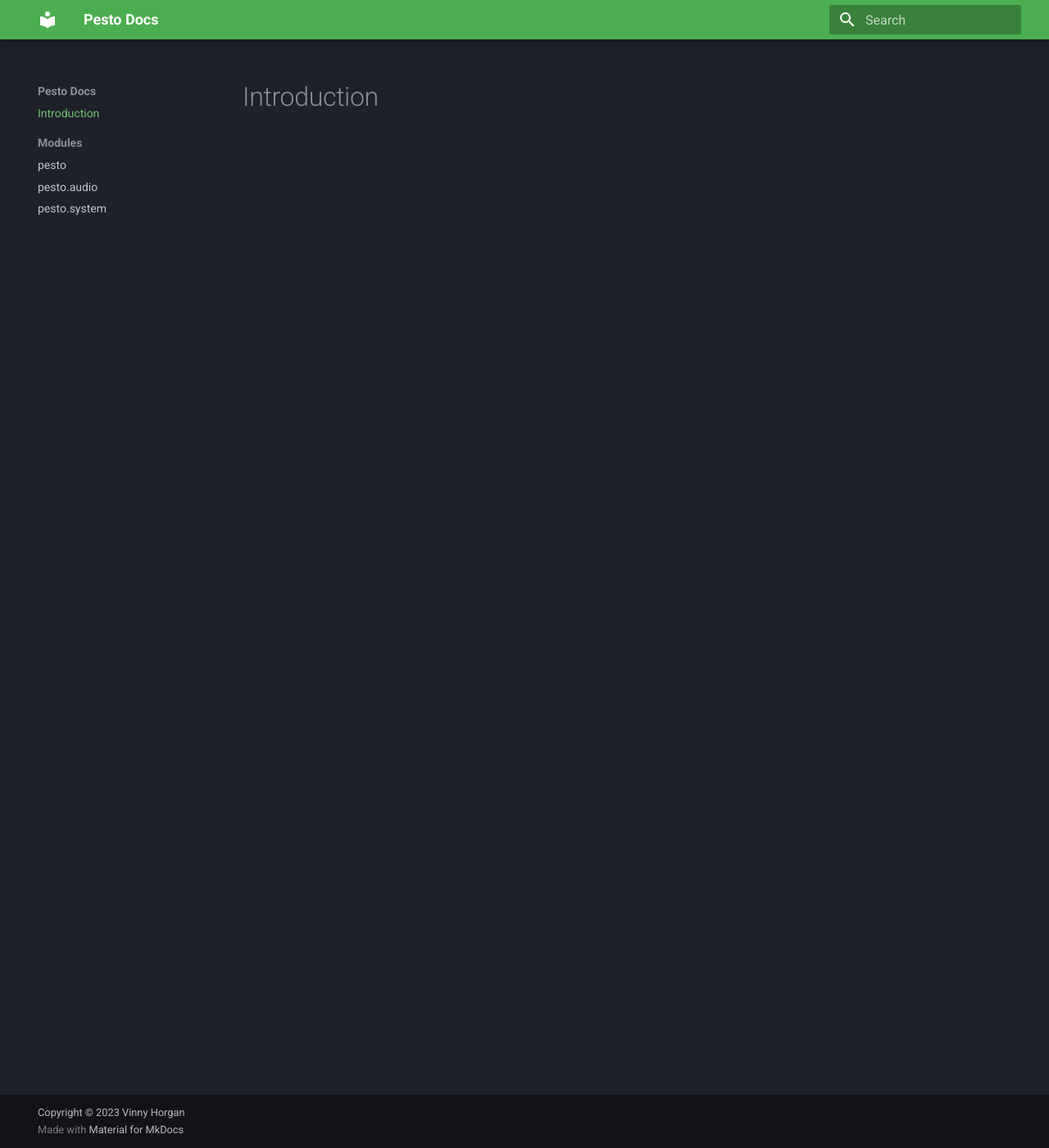
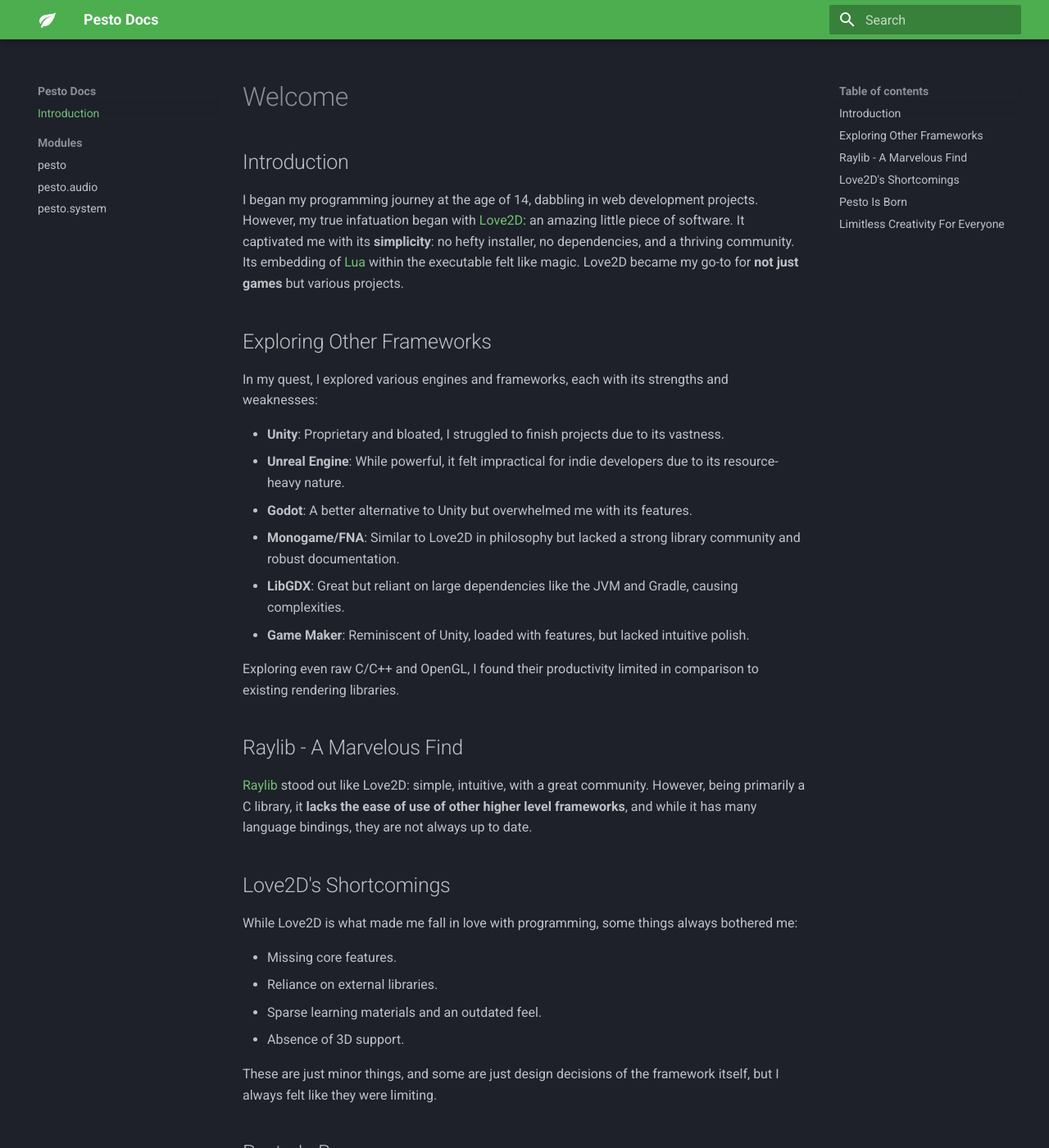
Before and after one commit to vinnyhorgan/pesto, an MkDocs documentation site: the page built from docs/index.md, in a window 1280 px wide and 1400 px high. Shown: the whole window at 82% size. Built offline with MkDocs 1.6.1 and Material for MkDocs 9.7.7, drawn with Linux system fonts in a browser that asks for light colours; some of the changed text lies outside the part shown.

Commit message:
Added docs welcome page

```diff
--- a/docs/index.md
+++ b/docs/index.md
@@ -1 +1,53 @@
-# Introduction
+# Welcome
+
+## Introduction
+
+I began my programming journey at the age of 14, dabbling in web development projects.
+However, my true infatuation began with [Love2D](https://love2d.org): an amazing little piece of software.
+It captivated me with its **simplicity**: no hefty installer, no dependencies, and a thriving community.
+Its embedding of [Lua](https://lua.org) within the executable felt like magic.
+Love2D became my go-to for **not just games** but various projects.
+
+## Exploring Other Frameworks
+
+In my quest, I explored various engines and frameworks, each with its strengths and weaknesses:
+
+- **Unity**: Proprietary and bloated, I struggled to finish projects due to its vastness.
+- **Unreal Engine**: While powerful, it felt impractical for indie developers due to its resource-heavy nature.
+- **Godot**: A better alternative to Unity but overwhelmed me with its features.
+- **Monogame/FNA**: Similar to Love2D in philosophy but lacked a strong library community and robust documentation.
+- **LibGDX**: Great but reliant on large dependencies like the JVM and Gradle, causing complexities.
+- **Game Maker**: Reminiscent of Unity, loaded with features, but lacked intuitive polish.
+
+Exploring even raw C/C++ and OpenGL, I found their productivity limited in comparison to existing rendering libraries.
+
+## Raylib - A Marvelous Find
+
+[Raylib](https://raylib.com) stood out like Love2D: simple, intuitive, with a great community.
+However, being primarily a C library, it **lacks the ease of use of other higher level frameworks**, and while it has many language bindings, they are not always up to date.
+
+## Love2D's Shortcomings
+
+While Love2D is what made me fall in love with programming, some things always bothered me:
+
+- Missing core features.
+- Reliance on external libraries.
+- Sparse learning materials and an outdated feel.
+- Absence of 3D support.
+
+These are just minor things, and some are just design decisions of the framework itself, but I always felt like they were limiting.
+
+## Pesto Is Born
+
+After five years in game development, I dreamt of an **ultimate game framework**.
+Love2D and Raylib had their merits, but I envisioned a one-size-fits-all tool to empower anyone to bring their creative vision to life with ease.
+
+Pesto aims to merge the best of Love2D and Raylib into a **lightweight**, **fast**, and **Lua-scriptable** framework.
+With a simple API, intuitive documentation, and examples, it seeks to be the perfect solution to build **any type of program**.
+
+## Limitless Creativity For Everyone
+
+In a tech landscape with many existing frameworks and engines, Pesto aims to emerge as an open-source, beginner-friendly, and feature-rich platform.
+It strives to empower users' creativity while maintaining simplicity and standards.
+
+If all of this resonated with your aspirations, continue reading to discover all about Pesto!
--- a/mkdocs.yml
+++ b/mkdocs.yml
@@ -1,16 +1,33 @@
 site_name: Pesto Docs
+site_description: A tiny lua framework.
 site_author: Vinny Horgan
 copyright: Copyright © 2023 Vinny Horgan
+nav:
+  - Introduction: "index.md"
+  - Modules:
+    - pesto: "modules/pesto.md"
+    - pesto.audio: "modules/audio.md"
+    - pesto.system: "modules/system.md"
 theme:
   name: material
   favicon: assets/favicon.png
+  icon:
+    logo: material/leaf
   palette:
     scheme: slate
     primary: green
     accent: green
   features:
     - navigation.sections
+extra:
+  generator: false
+  social:
+    - icon: fontawesome/brands/github
+      link: https://github.com/vinnyhorgan/pesto
 markdown_extensions:
+  - admonition
+  - pymdownx.details
+  - pymdownx.superfences
   - toc:
       permalink: "#"
   - pymdownx.highlight:
@@ -20,9 +37,3 @@ markdown_extensions:
   - pymdownx.inlinehilite
   - pymdownx.snippets
   - pymdownx.superfences
-nav:
-  - Introduction: "index.md"
-  - Modules:
-    - pesto: "modules/pesto.md"
-    - pesto.audio: "modules/audio.md"
-    - pesto.system: "modules/system.md"
```
